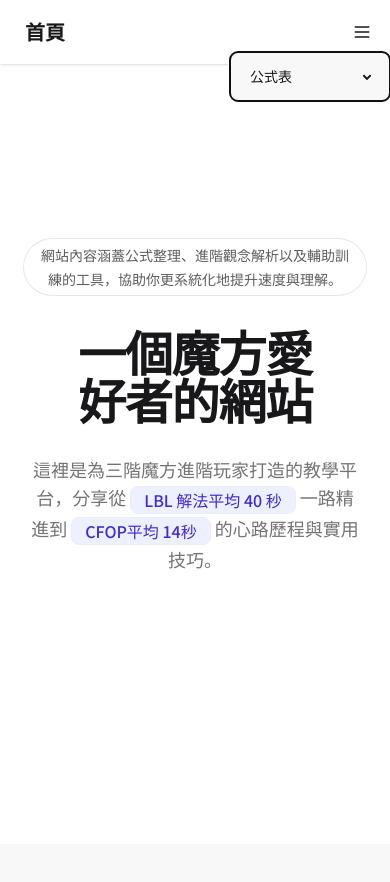
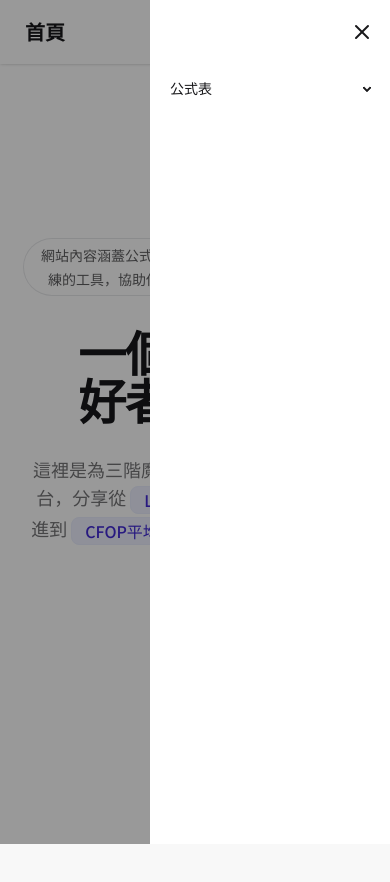
Before and after one commit to GaiaYang/cube-web, a Next.js app in the folder cube-web/: page / in a window 390 px wide. Both pictures are taken after a click on the button 362 px from the left and 32 px from the top of the page. Shown: the top 882 px of the page. Built offline with nearby package versions, Linux system fonts and the light colour scheme.

Commit message:
手機版菜單改為抽屜

```diff
--- /dev/null
+++ b/cube-web/src/components/layout/Basic/Drawer.tsx
@@ -0,0 +1,43 @@
+import React, { useId } from "react";
+
+export interface DrawerProps {
+  id?: string;
+  renderSide?: React.ReactNode | (() => React.ReactNode);
+  renderButton?:
+    | React.ReactNode
+    | ((callBack: {
+        labelProps: Pick<HTMLLabelElement, "htmlFor" | "className">;
+      }) => React.ReactNode);
+}
+
+export default function Drawer({
+  id,
+  renderSide,
+  renderButton,
+  children,
+}: React.PropsWithChildren<DrawerProps>) {
+  const _id = useId();
+  const drawerId = id || _id;
+
+  return (
+    <div className="drawer drawer-end flex-1">
+      <input id={drawerId} type="checkbox" className="drawer-toggle" />
+      <div className="drawer-content flex flex-col">
+        {children}
+        {typeof renderButton === "function"
+          ? renderButton({
+              labelProps: { htmlFor: drawerId, className: "drawer-button" },
+            })
+          : renderButton}
+      </div>
+      <div className="drawer-side z-20">
+        <label
+          htmlFor={drawerId}
+          aria-label="close sidebar"
+          className="drawer-overlay"
+        />
+        {typeof renderSide === "function" ? renderSide() : renderSide}
+      </div>
+    </div>
+  );
+}
--- a/cube-web/src/components/layout/Basic/Navbar.tsx
+++ b/cube-web/src/components/layout/Basic/Navbar.tsx
@@ -1,25 +1,8 @@
-"use client";
-
 import Link from "next/link";
 import React from "react";
-import { ChevronDownIcon, MenuIcon } from "lucide-react";
-import { Menu, MenuButton, MenuItem, MenuItems } from "@headlessui/react";
 
-import cn from "@/utils/cn";
-
-interface MenuOption {
-  label: string;
-  href?: string;
-  submenu?: MenuOption[];
-}
-
-const links: MenuOption[] = [
-  {
-    label: "公式表",
-    href: "/algs",
-    submenu: [{ label: "三階公式表", href: "/event/333/algs" }],
-  },
-];
+import DesktopMenu from "./menu/DesktopMenu";
+import DrawerButton from "./menu/DrawerButton";
 
 export default function Navbar() {
   return (
@@ -33,126 +16,8 @@ export default function Navbar() {
         <DesktopMenu />
       </div>
       <div className="navbar-end">
-        <MobileMenu />
+        <DrawerButton />
       </div>
     </nav>
   );
 }
-
-/** 桌面版菜單 */
-function DesktopMenu() {
-  function _renderLink({ label, href, submenu }: MenuOption, index: number) {
-    return (
-      <Menu key={index} as="li">
-        {({ open }) => {
-          if (Array.isArray(submenu)) {
-            return (
-              <>
-                <MenuButton as="button" className="btn btn-ghost font-normal">
-                  {label}
-                  <ChevronDownIcon
-                    className={cn("size-3.5 transition-transform", {
-                      "rotate-180": open,
-                    })}
-                    aria-hidden
-                  />
-                </MenuButton>
-                <MenuItems
-                  anchor="bottom"
-                  as="ul"
-                  className="menu bg-base-200 rounded-box z-10 shadow-sm"
-                >
-                  {submenu.map(_renderListItem)}
-                </MenuItems>
-              </>
-            );
-          } else {
-            return (
-              <MenuItem>
-                <LinkLabel
-                  href={href}
-                  label={label}
-                  className="btn btn-ghost font-normal"
-                />
-              </MenuItem>
-            );
-          }
-        }}
-      </Menu>
-    );
-  }
-
-  return (
-    <ul className={cn("flex items-center px-1", "hidden md:flex")}>
-      {links.map(_renderLink)}
-    </ul>
-  );
-}
-
-/** 手機版菜單 */
-function MobileMenu() {
-  return (
-    <Menu as="div" className="flex md:hidden">
-      {({ open }) => (
-        <>
-          <MenuButton as="button" className="btn btn-ghost btn-circle">
-            <MenuIcon
-              className={cn("size-5 transition-transform", {
-                "rotate-180": open,
-              })}
-              aria-hidden
-            />
-          </MenuButton>
-          <MenuItems
-            as="ul"
-            anchor="bottom"
-            className={cn(
-              "menu bg-base-200 rounded-box z-10 shadow-sm",
-              "min-w-40",
-            )}
-          >
-            {links.map(_renderListItem)}
-          </MenuItems>
-        </>
-      )}
-    </Menu>
-  );
-}
-
-function LinkLabel({
-  href,
-  label,
-  className,
-}: Pick<MenuOption, "href" | "label"> & { className?: string }) {
-  const _className = cn(className, "text-nowrap");
-
-  if (href) {
-    return (
-      <Link href={href} className={_className}>
-        {label}
-      </Link>
-    );
-  } else {
-    return <span className={_className}>{label}</span>;
-  }
-}
-
-function _renderListItem(
-  { label, href, submenu }: MenuOption,
-  index: number,
-): React.ReactElement {
-  return (
-    <li key={index}>
-      {Array.isArray(submenu) ? (
-        <details>
-          <summary>{label}</summary>
-          <ul>{submenu.map(_renderListItem)}</ul>
-        </details>
-      ) : (
-        <MenuItem>
-          <LinkLabel href={href} label={label} />
-        </MenuItem>
-      )}
-    </li>
-  );
-}
--- /dev/null
+++ b/cube-web/src/components/layout/Basic/config.ts
@@ -0,0 +1 @@
+export const drawerId = "drawer-menu";
--- a/cube-web/src/components/layout/Basic/index.tsx
+++ b/cube-web/src/components/layout/Basic/index.tsx
@@ -1,7 +1,11 @@
 import React from "react";
+
+import { drawerId } from "./config";
 
 import Navbar from "./Navbar";
 import Footer from "./Footer";
+import Drawer from "./Drawer";
+import { DrawerMenu } from "./menu/MobileMenu";
 
 export default function BasicLayout({ children }: React.PropsWithChildren) {
   return (
@@ -10,7 +14,9 @@ export default function BasicLayout({ children }: React.PropsWithChildren) {
         <header className="sticky top-0 z-10">
           <Navbar />
         </header>
-        <div className="flex flex-1 flex-col">{children}</div>
+        <Drawer id={drawerId} renderSide={<DrawerMenu />}>
+          <div className="flex flex-1 flex-col">{children}</div>
+        </Drawer>
       </div>
       <Footer />
     </>
--- /dev/null
+++ b/cube-web/src/components/layout/Basic/menu/DesktopMenu.tsx
@@ -0,0 +1,86 @@
+"use client";
+
+import React from "react";
+import { ChevronDownIcon } from "lucide-react";
+import { Menu, MenuButton, MenuItem, MenuItems } from "@headlessui/react";
+
+import type { MenuOption } from "../types";
+
+import cn from "@/utils/cn";
+import { options } from "./config";
+
+import LabelLink from "./LabelLink";
+
+/** 桌面版菜單 */
+export default function DesktopMenu() {
+  function _renderLink({ label, href, submenu }: MenuOption, index: number) {
+    return (
+      <Menu key={index} as="li">
+        {({ open }) => {
+          if (Array.isArray(submenu)) {
+            return (
+              <>
+                <MenuButton
+                  as="button"
+                  type="button"
+                  className="btn btn-ghost font-normal"
+                >
+                  {label}
+                  <ChevronDownIcon
+                    className={cn("size-3.5 transition-transform", {
+                      "rotate-180": open,
+                    })}
+                    aria-hidden
+                  />
+                </MenuButton>
+                <MenuItems
+                  anchor="bottom"
+                  as="ul"
+                  className="menu bg-base-200 rounded-box z-10 shadow-sm"
+                >
+                  {submenu.map(_renderListItem)}
+                </MenuItems>
+              </>
+            );
+          } else {
+            return (
+              <MenuItem>
+                <LabelLink
+                  href={href}
+                  label={label}
+                  className="btn btn-ghost font-normal"
+                />
+              </MenuItem>
+            );
+          }
+        }}
+      </Menu>
+    );
+  }
+
+  return (
+    <ul className={cn("flex items-center px-1", "hidden md:flex")}>
+      {options.map(_renderLink)}
+    </ul>
+  );
+}
+
+function _renderListItem(
+  { label, href, submenu }: MenuOption,
+  index: number,
+): React.ReactElement {
+  return (
+    <li key={index}>
+      {Array.isArray(submenu) ? (
+        <details>
+          <summary>{label}</summary>
+          <ul>{submenu.map(_renderListItem)}</ul>
+        </details>
+      ) : (
+        <MenuItem>
+          <LabelLink href={href} label={label} />
+        </MenuItem>
+      )}
+    </li>
+  );
+}
--- /dev/null
+++ b/cube-web/src/components/layout/Basic/menu/DrawerButton.tsx
@@ -0,0 +1,21 @@
+"use client";
+
+import React from "react";
+import { MenuIcon } from "lucide-react";
+
+import { drawerId } from "../config";
+import cn from "@/utils/cn";
+
+export default function DrawerButton() {
+  return (
+    <button
+      type="button"
+      onClick={() => {
+        document.getElementById(drawerId)?.click();
+      }}
+      className={cn("btn btn-ghost btn-circle", "md:hidden")}
+    >
+      <MenuIcon className="size-6" />
+    </button>
+  );
+}
--- /dev/null
+++ b/cube-web/src/components/layout/Basic/menu/LabelLink.tsx
@@ -0,0 +1,24 @@
+import React from "react";
+import Link from "next/link";
+
+import type { MenuOption } from "../types";
+
+import cn from "@/utils/cn";
+
+export default function LabelLink({
+  href,
+  label,
+  className,
+}: Pick<MenuOption, "href" | "label"> & { className?: string }) {
+  const _className = cn(className, "text-nowrap");
+
+  if (href) {
+    return (
+      <Link href={href} className={_className}>
+        {label}
+      </Link>
+    );
+  } else {
+    return <span className={_className}>{label}</span>;
+  }
+}
--- /dev/null
+++ b/cube-web/src/components/layout/Basic/menu/MobileMenu.tsx
@@ -0,0 +1,50 @@
+"use client";
+
+import React from "react";
+import { XIcon } from "lucide-react";
+
+import type { MenuOption } from "../types";
+import { options } from "./config";
+
+import LabelLink from "./LabelLink";
+
+/** 行動版菜單 */
+export default function MobileMenu() {
+  return <ul className="menu w-full">{options.map(_renderItem)}</ul>;
+}
+
+export function DrawerMenu() {
+  return (
+    <div className="bg-base-100 h-full w-60">
+      <div className="navbar">
+        <div className="flex-1" />
+        <button
+          type="button"
+          className="btn btn-ghost btn-circle"
+          onClick={() => document.getElementById("drawer-menu")?.click()}
+        >
+          <XIcon className="size-6" />
+        </button>
+      </div>
+      <MobileMenu />
+    </div>
+  );
+}
+
+function _renderItem(
+  { label, href, submenu }: MenuOption,
+  index: number,
+): React.ReactElement {
+  return (
+    <li key={index}>
+      {Array.isArray(submenu) ? (
+        <details>
+          <summary>{label}</summary>
+          <ul>{submenu.map(_renderItem)}</ul>
+        </details>
+      ) : (
+        <LabelLink href={href} label={label} />
+      )}
+    </li>
+  );
+}
--- /dev/null
+++ b/cube-web/src/components/layout/Basic/menu/config.ts
@@ -0,0 +1,9 @@
+import type { MenuOption } from "../types";
+
+export const options: MenuOption[] = [
+  {
+    label: "公式表",
+    href: "/algs",
+    submenu: [{ label: "三階公式表", href: "/event/333/algs" }],
+  },
+];
--- /dev/null
+++ b/cube-web/src/components/layout/Basic/types.d.ts
@@ -0,0 +1,5 @@
+export interface MenuOption {
+  label: string;
+  href?: string;
+  submenu?: MenuOption[];
+}
--- /dev/null
+++ b/cube-web/src/utils/dialog.ts
@@ -0,0 +1,28 @@
+/** 取得`dialog`元素 */
+export function getDialogElement(id: string) {
+  return document?.getElementById(id) as HTMLDialogElement | null;
+}
+
+/** 顯示`dialog` */
+export function openDialog(id: string) {
+  getDialogElement(id)?.showModal();
+}
+
+/** 顯示`dialog` */
+export function handleOpenDialog(id: string) {
+  return () => {
+    openDialog(id);
+  };
+}
+
+/** 隱藏`dialog` */
+export function closeDialog(id: string) {
+  getDialogElement(id)?.close();
+}
+
+/** 隱藏`dialog` */
+export function handleCloseDialog(id: string) {
+  return () => {
+    closeDialog(id);
+  };
+}
```
